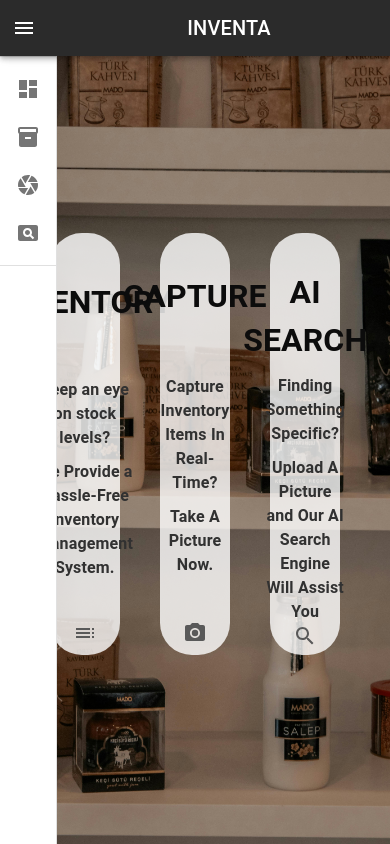
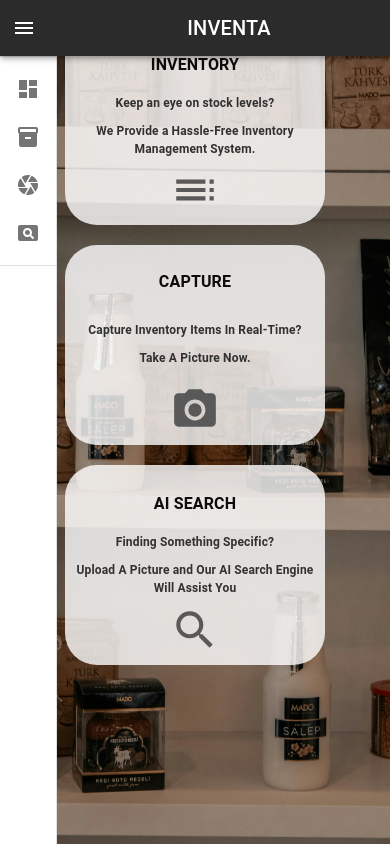
Before and after one commit to heehyun1128/Inventa_AI-Inventory-Manager, a Next.js app: page /dashboard in a window 390 px wide. Shown: the top 844 px of the page. Built offline with nearby package versions, Linux system fonts and the light colour scheme.

Commit message:
responsive design

```diff
--- a/app/(root)/dashboard/page.tsx
+++ b/app/(root)/dashboard/page.tsx
@@ -13,7 +13,7 @@ const Dashboard = () => {
         className="dashboard-background"
         style={{ width: "100vw", display: "flex", justifyContent: "flex-end" }}
       >
-        <div style={{ display: "flex" }}>
+        <div className="dashboard-card-container">
           <div className="dashboard-cards card1">
             <div className=" tracking-in-expand">
               <h1 className="dashboard-title">INVENTORY</h1>
--- a/app/(root)/search/page.tsx
+++ b/app/(root)/search/page.tsx
@@ -3,7 +3,7 @@ import React from "react";
 
 const Search: React.FC = () => {
   return (
-    <div style={{display:"flex",flexDirection:"column",alignContent:"center",width:"90vw",height:"90vh",alignItems:"center"}}>
+    <div className="search-container" style={{display:"flex",flexDirection:"column",alignContent:"center",width:"90vw",height:"90vh",alignItems:"center"}}>
       <h2 className="jello-horizontal">Looking for Something Specific in Your Inventory?</h2>
       <p className="jello-horizontal">Upload a Picture Below and Let Inventa AI Agent Help You</p>
       <ImageUploader />
--- a/app/globals.css
+++ b/app/globals.css
@@ -16,8 +16,6 @@
   align-items: center;
   overflow: hidden;
 }
-
-
 
 /* .mask {
   background-color: rgba(173, 173, 173, 0.1);
@@ -45,7 +43,9 @@
   top: 0;
   left: 0;
 }
-
+.dashboard-card-container {
+  display: flex;
+}
 .dashboard-cards {
   padding: 10px;
   background-color: rgb(255, 255, 255, 0.8);
@@ -60,15 +60,14 @@ flex-direction: column;
   align-items: center;
   justify-content: space-between;
 }
-.dashboard-title{
+.dashboard-title {
   margin-top: 20%;
-  color:rgb(12, 12, 12);
+  color: rgb(12, 12, 12);
 }
 .dashboard-subtitle,
 .dashboard-description {
   margin-top: 10px;
   color: rgb(49, 49, 49);
-
 }
 
 .puff-in-bottom {
@@ -282,8 +281,8 @@ justify-content: space-between;
 }
 
 .text-focus-in {
-	-webkit-animation: text-focus-in 1s cubic-bezier(0.550, 0.085, 0.680, 0.530) both;
-	        animation: text-focus-in 1s cubic-bezier(0.550, 0.085, 0.680, 0.530) both;
+  -webkit-animation: text-focus-in 1s cubic-bezier(0.55, 0.085, 0.68, 0.53) both;
+  animation: text-focus-in 1s cubic-bezier(0.55, 0.085, 0.68, 0.53) both;
 }
 
 @-webkit-keyframes text-focus-in {
@@ -310,16 +309,14 @@ justify-content: space-between;
     opacity: 1;
   }
 }
-.dash-icon{
+.dash-icon {
   font-size: 100px;
   color: rgb(89, 89, 89);
-
 }
-.dash-icon:hover{
+.dash-icon:hover {
   font-size: 105px;
   color: rgb(189, 164, 130);
   cursor: pointer;
-
 }
 .jello-horizontal {
   -webkit-animation: jello-horizontal 0.9s both;
@@ -386,3 +383,46 @@ cursor: pointer;
     transform: scale3d(1, 1, 1);
   }
 }
+@media (max-width: 600px) {
+ /* .MuiList-root {
+  display: none;
+ } */
+/* .MuiDrawer-paper {
+  left: -100px;
+} */
+  .dashboard-background{
+    width:100vw;
+    max-width:100vw;
+  }
+  .MuiToolbar-root{
+    width: 100vw !important;
+  }
+  .dashboard-card-container {
+    flex-direction: column;
+    justify-content: flex-start;
+  }
+  .dashboard-card-container .MuiSvgIcon-root {
+    width: 50px;
+    height: 50px;
+  }
+
+  .dashboard-cards {
+    font-size: 12px;
+    width: 260px;
+    height: 200px;
+    margin: 10px 0;
+  }
+  .dashboard-title {
+    font-size: 16px;
+  }
+
+  .search-container{
+    position: absolute;
+    left: 60px;
+    top: 100px;
+  }
+
+  #video{
+    width: 350px;
+  }
+}
```
Also changed, not shown: public/images/Screenshot 2024-08-01 at 10.07.07 PM.png (added). Lines whose indentation alone changed are shown as unchanged.
